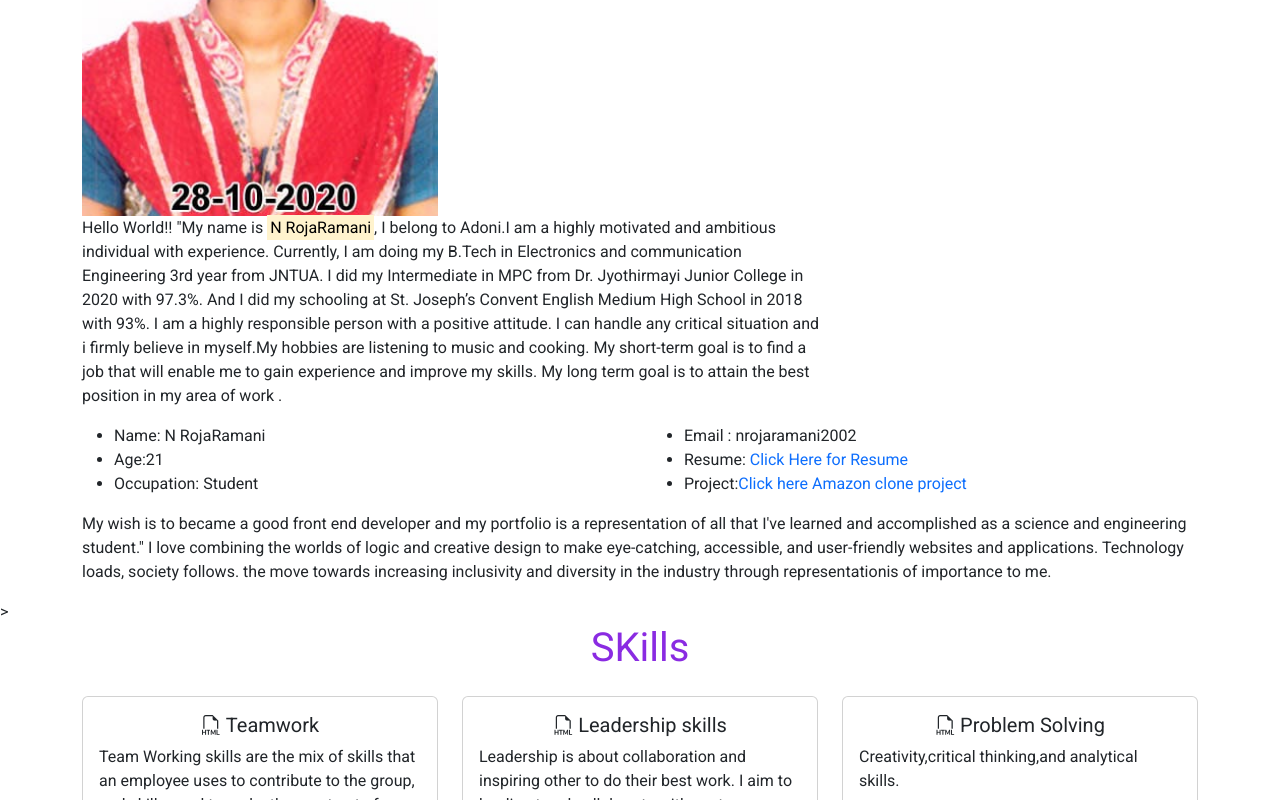
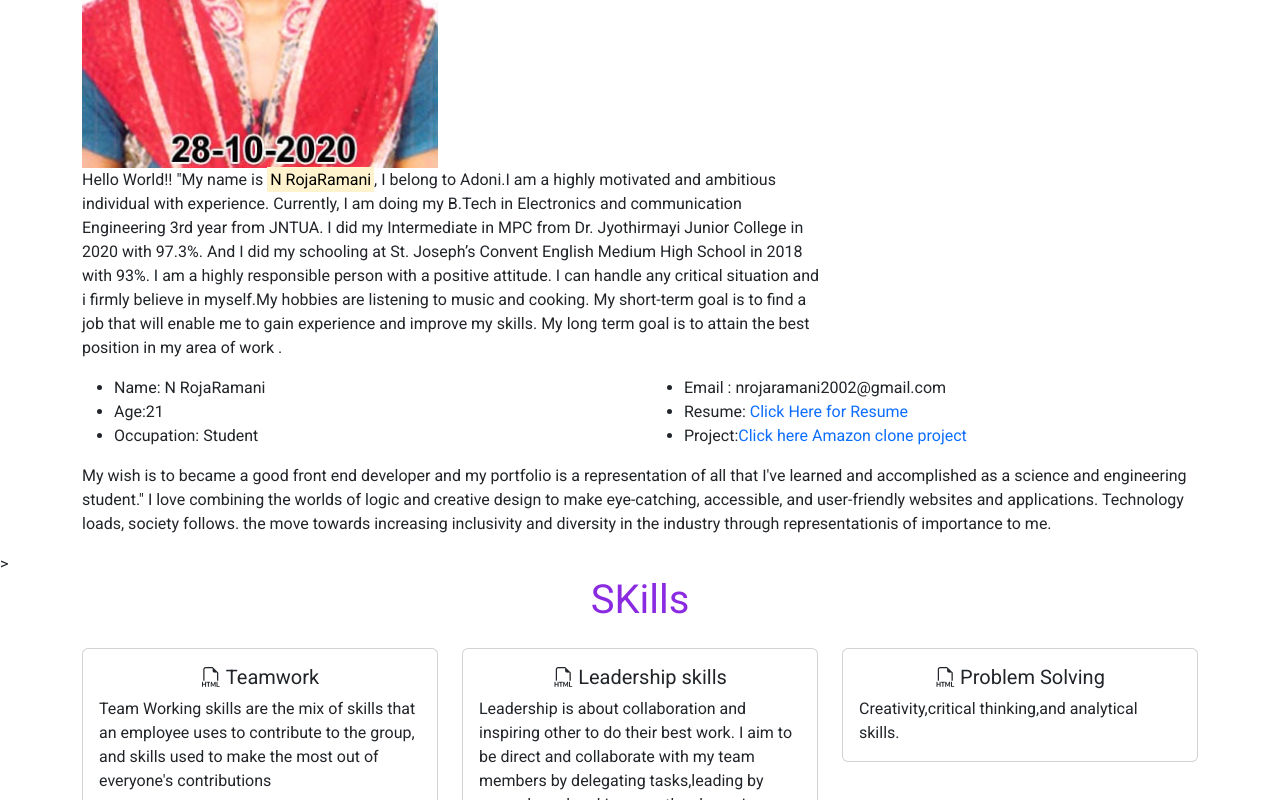
Before and after one commit to NRojaRamani/RR-portfolio, a plain HTML site: page index.html in a window 1280 px wide. Shown: the part 1146-1946 px from the top of the page. Drawn offline with nearby package versions, Linux system fonts and the light colour scheme.

Commit message:
Update index.html

```diff
--- a/index.html
+++ b/index.html
@@ -5,7 +5,6 @@
   <meta charset="utf-8">
   <meta name="viewport" content="width=device-width, initial-scale=1">
   <title>RojaRamani portfolio</title>
-  /*<link rel="apple-touch-icon" sizes="180x180" href="/apple-touch-icon.png">**/
   <link rel="icon" type="image/png" sizes="32x32" href="/favicon-32x32.png">
   <link rel="icon" type="image/png" sizes="16x16" href="/favicon-16x16.png">
   <link rel="manifest" href="/site.webmanifest">
@@ -14,7 +13,7 @@
 
 
   <link rel="stylesheet" href="https://cdn.jsdelivr.net/npm/bootstrap-icons@1.10.5/font/bootstrap-icons.css">
-  <link rel="stylesheet" href="https://cdnjs.cloudflare.com/ajax/libs/animate.css/4.1.1/animate.min.css" />
+  <link rel="stylesheet" href="https://cdnjs.cloudflare.com/ajax/libs/animate.css/4.1.1/animate.min.css">
   <link href="https://unpkg.com/aos@2.3.1/dist/aos.css" rel="stylesheet">
 
   <link rel="stylesheet" href="style.css" class="css">
@@ -66,7 +65,7 @@
   <!--Banner Ends-->
   <!--About Start-->
   <section data-aos="fade-up" data-aos-duration="2000">
-    >
+
     <div class="container" id="about">
       <h1 class="text-center " style="color:blueviolet">About Me</h1>
       <div class="row">
@@ -99,7 +98,7 @@
         </div>
         <div class="col-md-6">
           <ul>
-            <li>Email : nrojaramani2002</li>
+            <li>Email : nrojaramani2002@gmail.com</li>
             <li>Resume: <a href="Roja Ramani Resume.docx" target="_blank" rel="noopener noreferrer"
                 class="text-decoration-none">Click Here for Resume</a></li>
                 <li>Project:<a href="https://nrojaramani.github.io/amazoncloneproject/" target="_blank" rel="noopener noreferrer"
```
